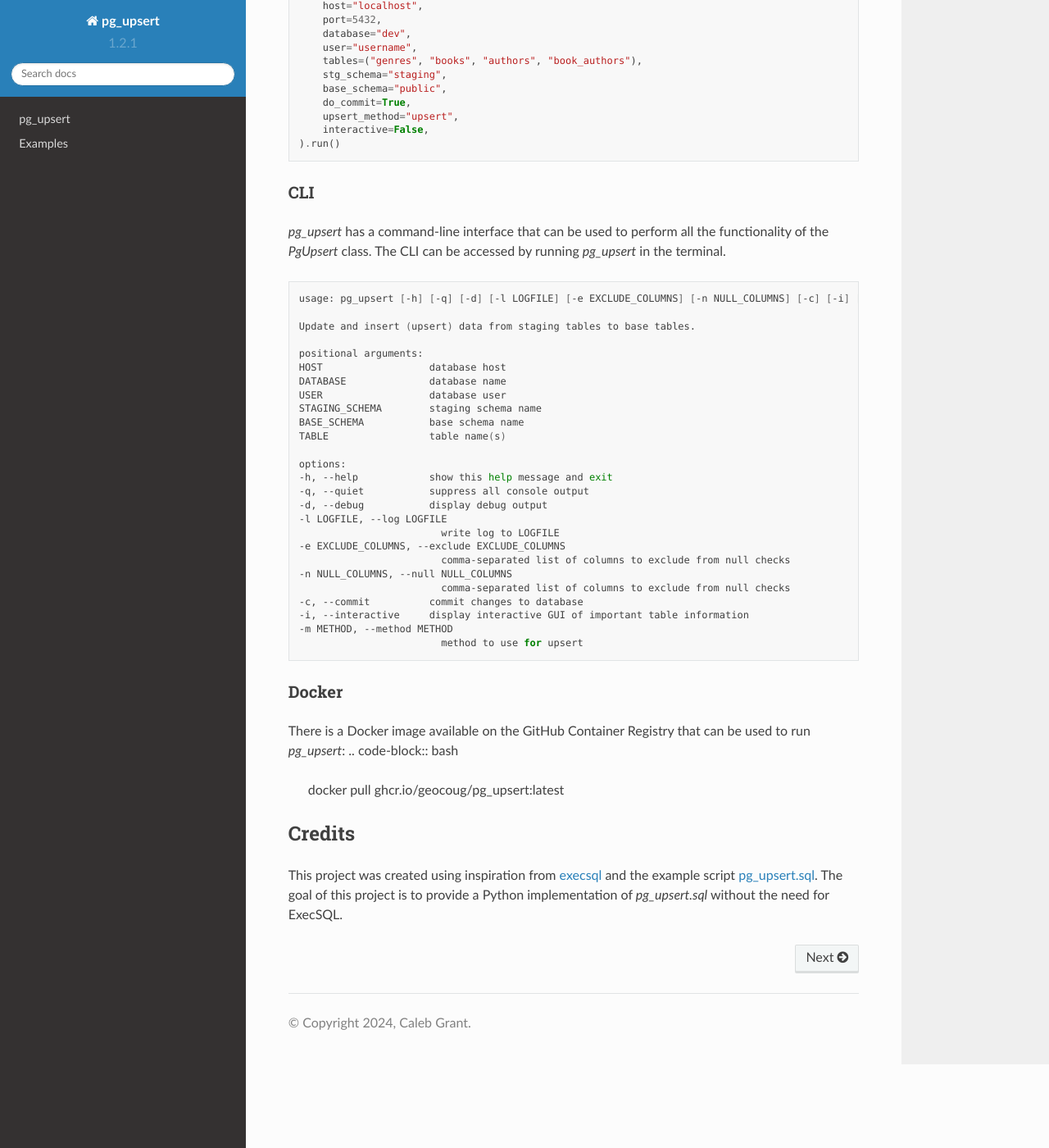
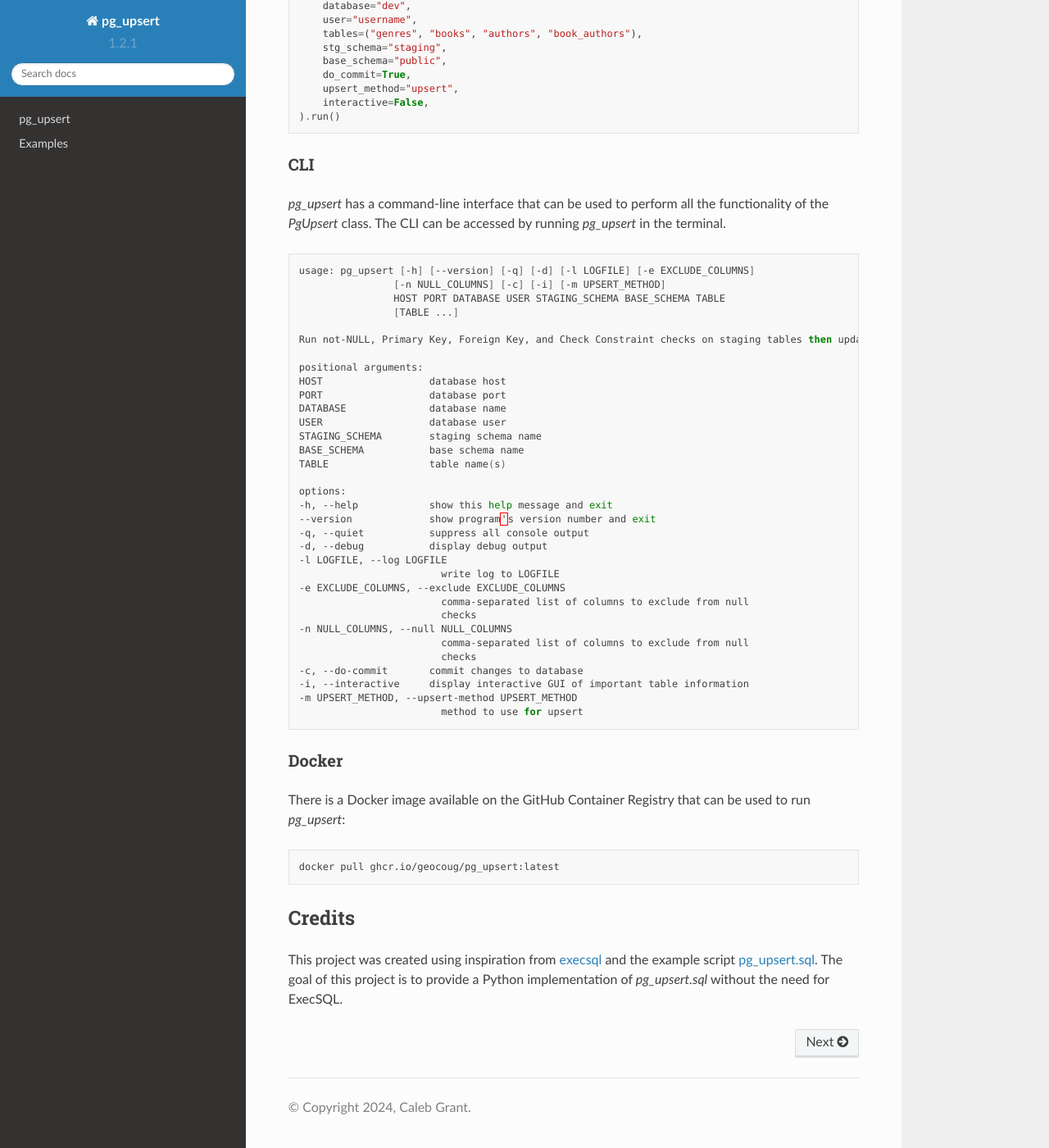
Before and after one commit to geocoug/pg-upsert, a Sphinx documentation site: the page built from docs/index.rst, in a window 1280 px wide and 1400 px high, scrolled down 1318 px. Shown: the whole window at 82% size. Built offline with Sphinx 7.4.7 and the Read the Docs theme 2.0.0, drawn with Linux system fonts in a browser that asks for light colours; some of the changed text lies outside the part shown.

```diff
--- a/docs/index.rst
+++ b/docs/index.rst
@@ -93,12 +91,16 @@ CLI
 
 .. code-block:: bash
 
-    usage: pg_upsert [-h] [-q] [-d] [-l LOGFILE] [-e EXCLUDE_COLUMNS] [-n NULL_COLUMNS] [-c] [-i] [-m METHOD] HOST DATABASE USER STAGING_SCHEMA BASE_SCHEMA TABLE [TABLE ...]
+    usage: pg_upsert [-h] [--version] [-q] [-d] [-l LOGFILE] [-e EXCLUDE_COLUMNS]
+                    [-n NULL_COLUMNS] [-c] [-i] [-m UPSERT_METHOD]
+                    HOST PORT DATABASE USER STAGING_SCHEMA BASE_SCHEMA TABLE
+                    [TABLE ...]
 
-    Update and insert (upsert) data from staging tables to base tables.
+    Run not-NULL, Primary Key, Foreign Key, and Check Constraint checks on staging tables then update and insert (upsert) data from staging tables to base tables.
 
     positional arguments:
     HOST                  database host
+    PORT                  database port
     DATABASE              database name
     USER                  database user
     STAGING_SCHEMA        staging schema name
@@ -107,17 +109,20 @@ CLI
 
     options:
     -h, --help            show this help message and exit
+    --version             show program's version number and exit
     -q, --quiet           suppress all console output
     -d, --debug           display debug output
     -l LOGFILE, --log LOGFILE
                             write log to LOGFILE
     -e EXCLUDE_COLUMNS, --exclude EXCLUDE_COLUMNS
-                            comma-separated list of columns to exclude from null checks
+                            comma-separated list of columns to exclude from null
+                            checks
     -n NULL_COLUMNS, --null NULL_COLUMNS
-                            comma-separated list of columns to exclude from null checks
-    -c, --commit          commit changes to database
+                            comma-separated list of columns to exclude from null
+                            checks
+    -c, --do-commit       commit changes to database
     -i, --interactive     display interactive GUI of important table information
-    -m METHOD, --method METHOD
+    -m UPSERT_METHOD, --upsert-method UPSERT_METHOD
                             method to use for upsert
 
 
@@ -125,6 +130,7 @@ Docker
 ^^^^^^
 
 There is a Docker image available on the GitHub Container Registry that can be used to run `pg_upsert`:
+
 .. code-block:: bash
 
     docker pull ghcr.io/geocoug/pg_upsert:latest
```
Also changed, not shown: other parts of docs/index.rst (+1 -3 lines), README.md (+13 -6 lines), .readthedocs.yml (added), 1 other file.
